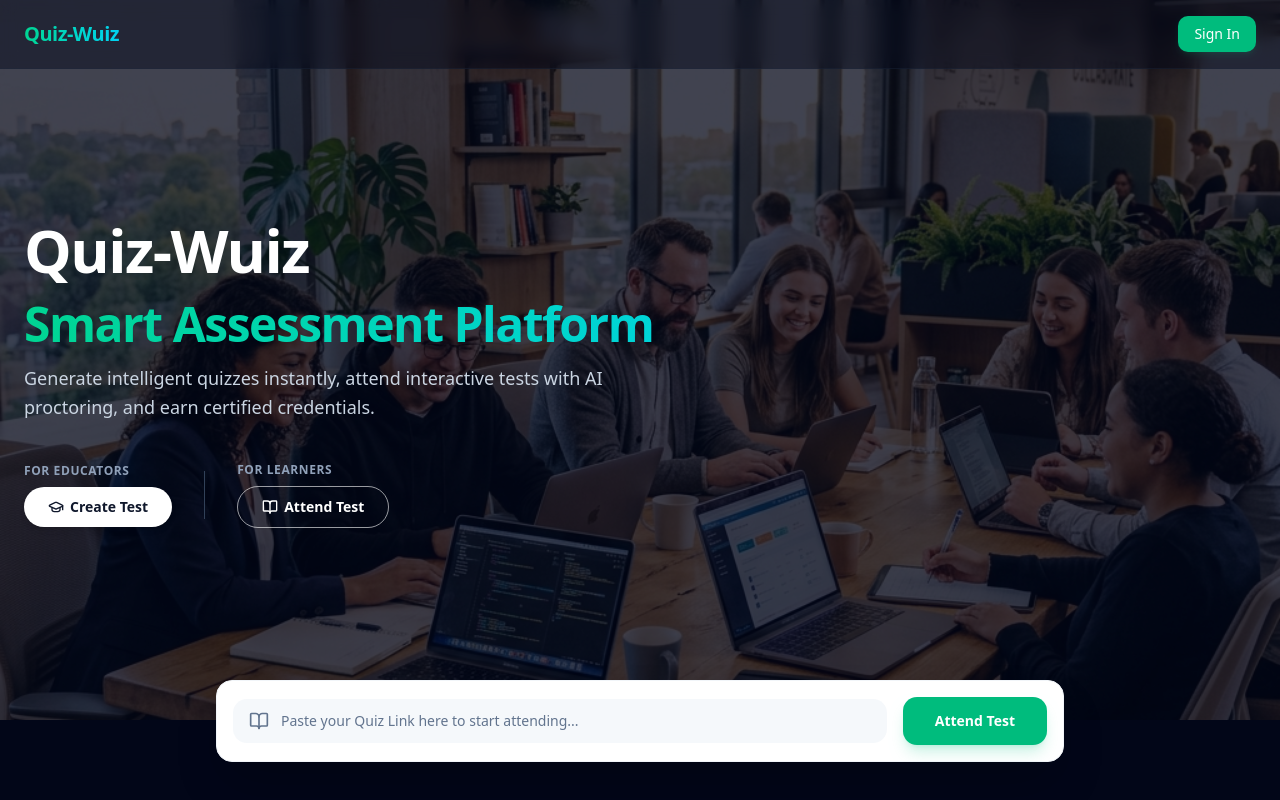
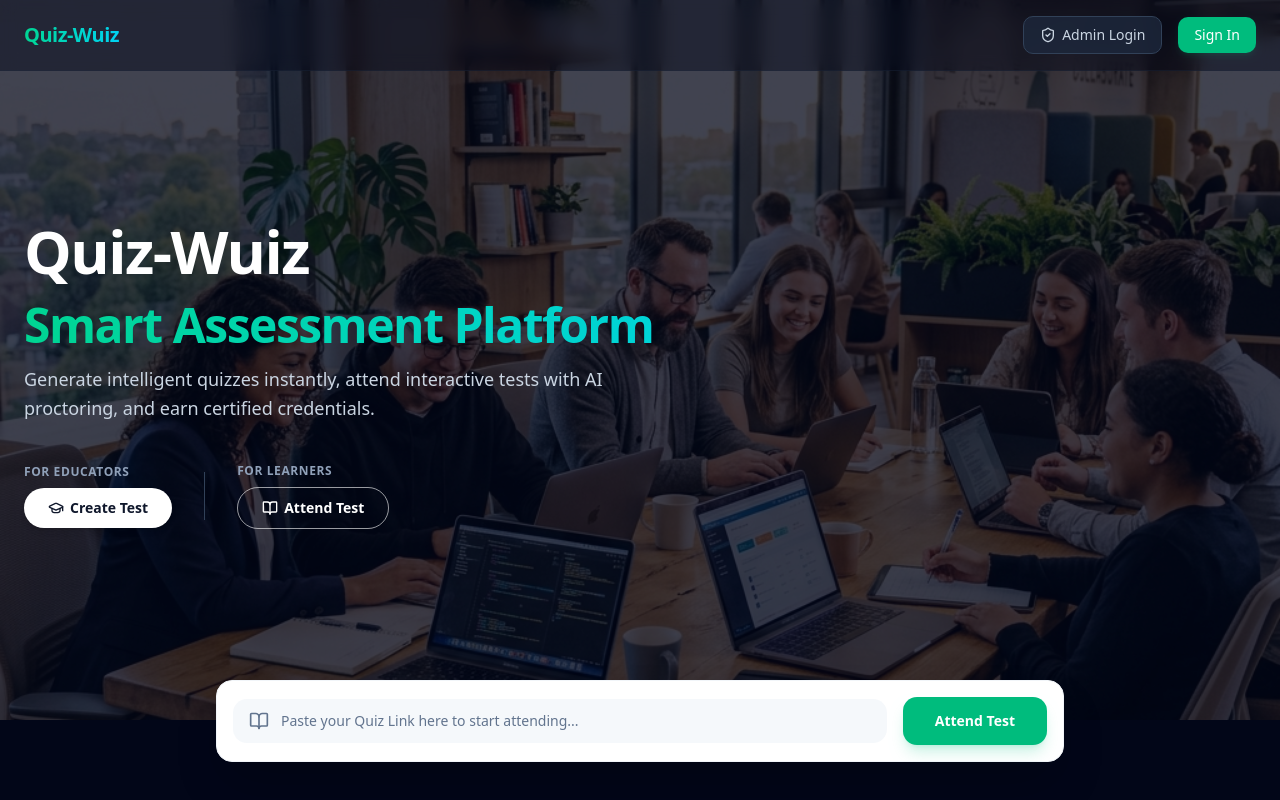
Before and after one commit to TamannaParashar/quiz-wuiz, a React (Vite) app: page / in a window 1280 px wide. Shown: the top 800 px of the page. Built offline with nearby package versions, Linux system fonts and the light colour scheme; no server answers.

Commit message:
add admin login to navbar and fix attend test auth flow

```diff
--- a/src/Component/HomePage.jsx
+++ b/src/Component/HomePage.jsx
@@ -1,9 +1,11 @@
-import { SignedIn, SignedOut, SignInButton, SignOutButton } from "@clerk/clerk-react"
-import { Brain, BookOpen, GraduationCap, Zap, Github, ChevronRight, Award } from "lucide-react"
+import { SignedIn, SignedOut, SignInButton, SignOutButton, useClerk, useUser } from "@clerk/clerk-react"
+import { Brain, BookOpen, GraduationCap, Zap, Github, ChevronRight, Award, ShieldCheck } from "lucide-react"
 import { useNavigate } from "react-router-dom"
 
 export default function Home() {
   const navigate = useNavigate()
+  const { openSignIn } = useClerk()
+  const { isSignedIn } = useUser()
 
   return (
     <div className="min-h-screen bg-slate-950 text-slate-200">
@@ -21,6 +23,14 @@ export default function Home() {
             </h1>
 
             <div className="flex items-center gap-4">
+              <button
+                onClick={() => navigate("/admin")}
+                className="flex items-center gap-1.5 px-4 py-2 rounded-lg bg-slate-800/80 hover:bg-slate-700 border border-slate-700 hover:border-emerald-500/50 transition-all duration-200 font-medium text-sm text-slate-300 hover:text-emerald-400 cursor-pointer"
+              >
+                <ShieldCheck className="w-4 h-4" />
+                Admin Login
+              </button>
+
               <SignedOut>
                 <SignInButton mode="modal">
                   <button className="px-4 py-2 rounded-lg bg-emerald-500 hover:bg-emerald-600 transition-all duration-200 font-medium text-sm text-white shadow-md shadow-emerald-500/10 cursor-pointer">
@@ -138,10 +148,11 @@ export default function Home() {
           <button
             onClick={() => {
               const val = document.getElementById("hero-quiz-link")?.value?.trim();
-              if (val) {
-                navigate(`/attendQuiz?link=${encodeURIComponent(val)}`);
+              const destination = val ? `/attendQuiz?link=${encodeURIComponent(val)}` : "/attendQuiz";
+              if (!isSignedIn) {
+                openSignIn({ afterSignInUrl: destination, afterSignUpUrl: destination });
               } else {
-                navigate("/attendQuiz");
+                navigate(destination);
               }
             }}
             className="w-full sm:w-auto px-8 py-3.5 bg-emerald-500 hover:bg-emerald-600 transition-colors text-white font-semibold rounded-xl text-sm whitespace-nowrap shadow-lg shadow-emerald-500/20 cursor-pointer"
```
